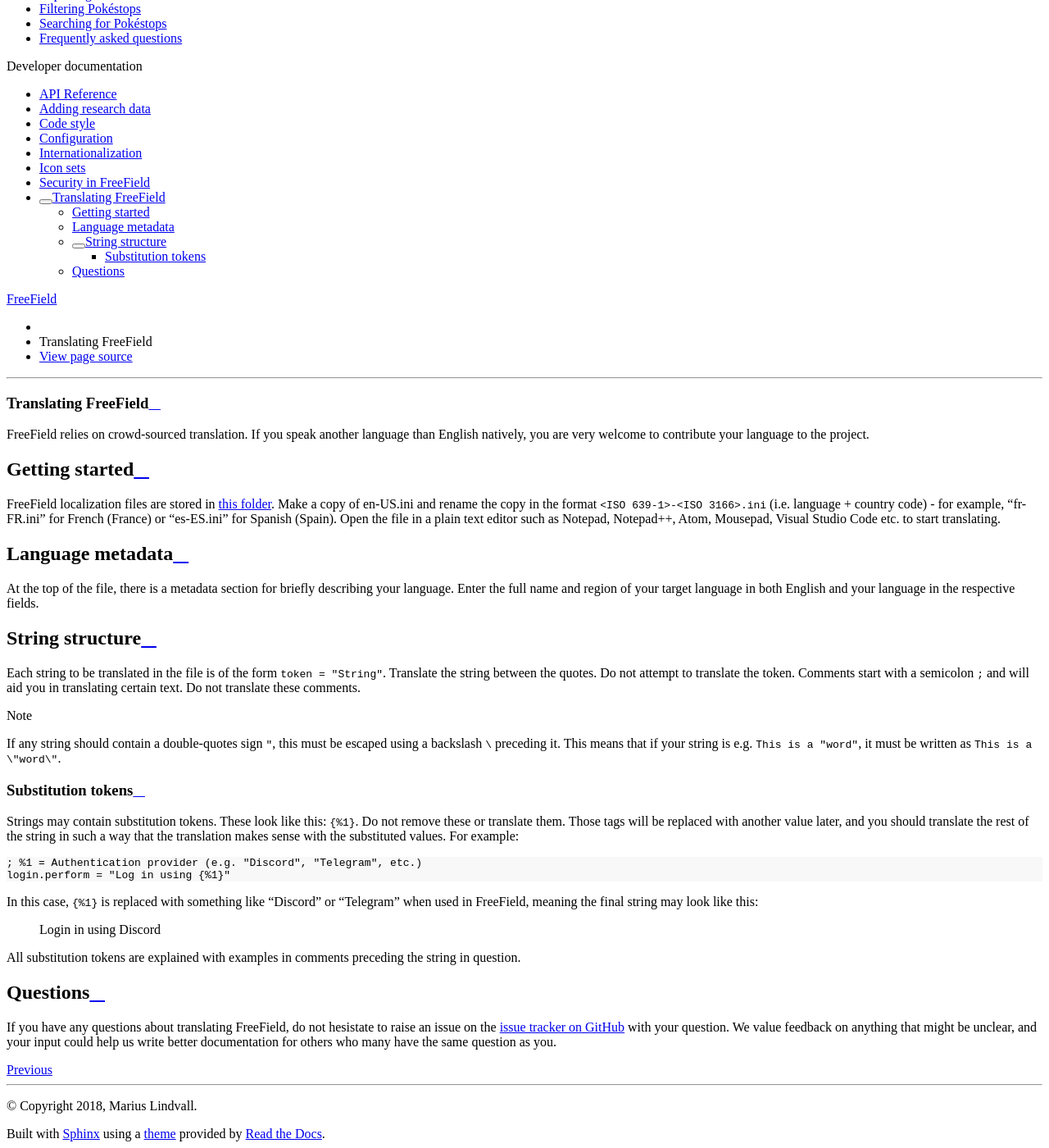
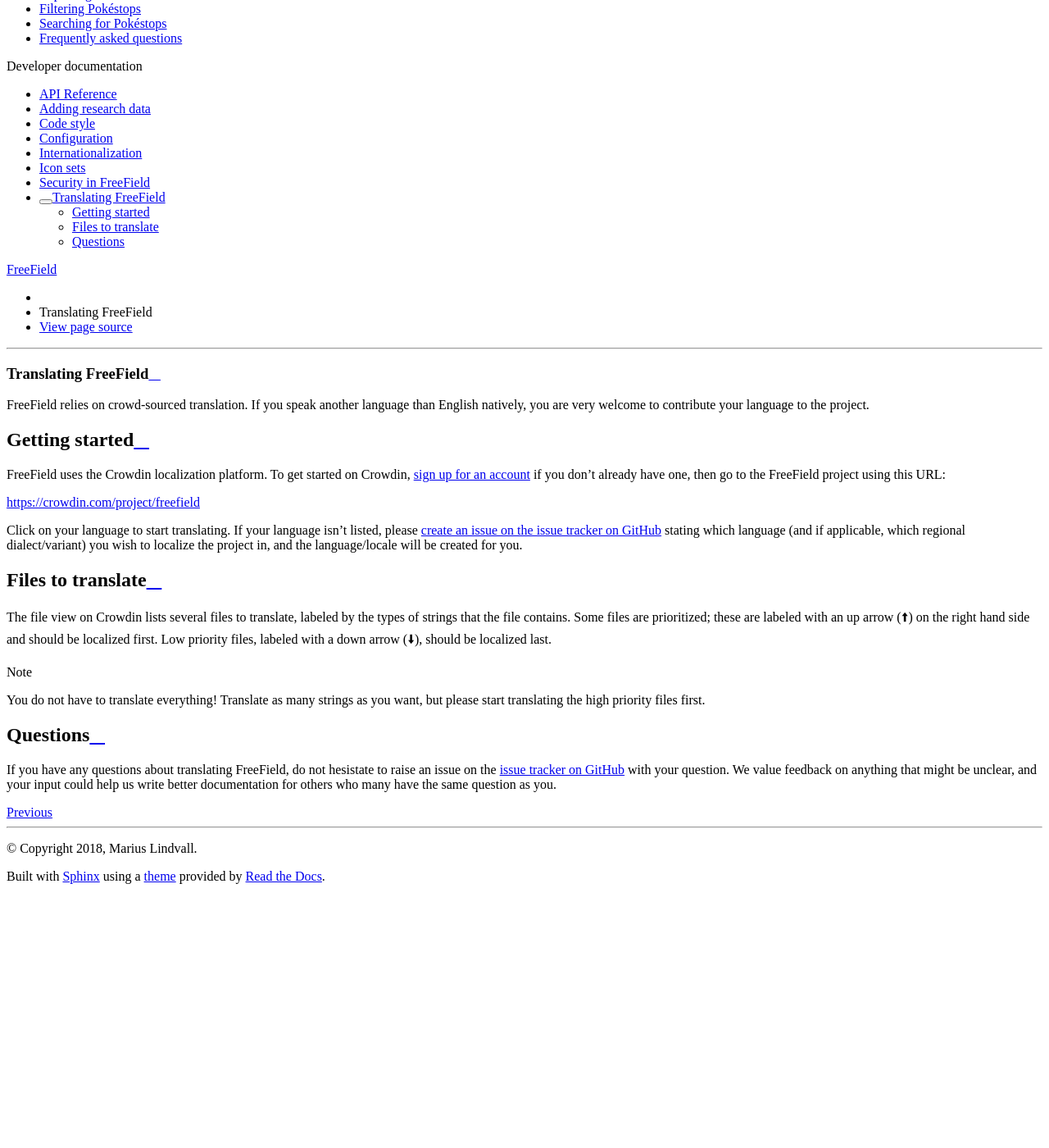
Before and after one commit to bilde2910/FreeField, a Sphinx documentation site: the page built from docs/dev/translating.rst, in a window 1280 px wide and 1400 px high, scrolled down 429 px. Shown: the whole window at 82% size. Built offline with Sphinx 7.4.7 and the Read the Docs theme 2.0.0, drawn with Linux system fonts in a browser that asks for light colours; formulas are drawn with MathJax 3; after the commit the page ends 1515 px from its top, so only the background shows below that.

Commit message:
Localization via Crowdin

```diff
--- a/docs/dev/translating.rst
+++ b/docs/dev/translating.rst
@@ -8,54 +8,29 @@
 Getting started
 ---------------
 
-FreeField localization files are stored in `this folder
-<https://github.com/bilde2910/FreeField/tree/master/includes/i18n>`_. Make a
-copy of en-US.ini and rename the copy in the format ``<ISO 639-1>-<ISO
-3166>.ini`` (i.e. language + country code) - for example, "fr-FR.ini" for French
-(France) or "es-ES.ini" for Spanish (Spain). Open the file in a plain text
-editor such as Notepad, Notepad++, Atom, Mousepad, Visual Studio Code etc. to
-start translating.
+FreeField uses the Crowdin localization platform. To get started on Crowdin,
+`sign up for an account <https://crowdin.com/join>`_ if you don't already have
+one, then go to the FreeField project using this URL:
 
-Language metadata
------------------
+`https://crowdin.com/project/freefield
+<https://crowdin.com/project/freefield>`_
 
-At the top of the file, there is a metadata section for briefly describing your
-language. Enter the full name and region of your target language in both English
-and your language in the respective fields.
+Click on your language to start translating. If your language isn't listed,
+please `create an issue on the issue tracker on GitHub
+<https://github.com/bilde2910/FreeField/issues/new>`_ stating which language
+(and if applicable, which regional dialect/variant) you wish to localize the
+project in, and the language/locale will be created for you.
 
-String structure
-----------------
+Files to translate
+------------------
 
-Each string to be translated in the file is of the form ``token = "String"``.
-Translate the string between the quotes. Do not attempt to translate the token.
-Comments start with a semicolon ``;`` and will aid you in translating certain
-text. Do not translate these comments.
+The file view on Crowdin lists several files to translate, labeled by the types
+of strings that the file contains. Some files are prioritized; these are labeled
+with an up arrow (🠩) on the right hand side and should be localized first. Low
+priority files, labeled with a down arrow (🠫), should be localized last.
 
-.. note:: If any string should contain a double-quotes sign ``"``, this must be
-          escaped using a backslash ``\`` preceding it. This means that if your
-          string is e.g. ``This is a "word"``, it must be written as ``This is a
-          \"word\"``.
-
-Substitution tokens
-^^^^^^^^^^^^^^^^^^^
-
-Strings may contain substitution tokens. These look like this: ``{%1}``. Do not
-remove these or translate them. Those tags will be replaced with another value
-later, and you should translate the rest of the string in such a way that the
-translation makes sense with the substituted values. For example:
-
-.. code-block:: ini
-
-   ; %1 = Authentication provider (e.g. "Discord", "Telegram", etc.)
-   login.perform = "Log in using {%1}"
-
-In this case, ``{%1}`` is replaced with something like "Discord" or "Telegram"
-when used in FreeField, meaning the final string may look like this:
-
-   Login in using Discord
-
-All substitution tokens are explained with examples in comments preceding the
-string in question.
+.. note:: You do not have to translate everything! Translate as many strings as
+          you want, but please start translating the high priority files first.
 
 Questions
 ---------
```
